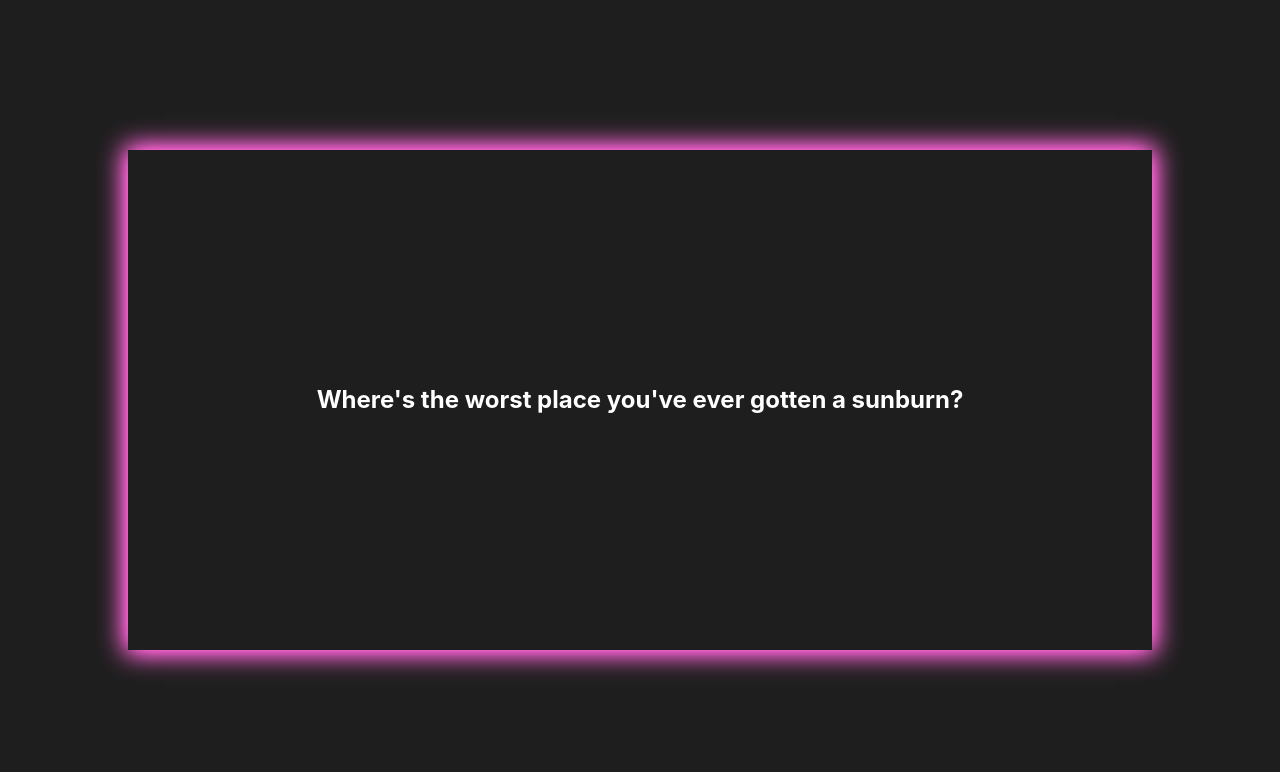
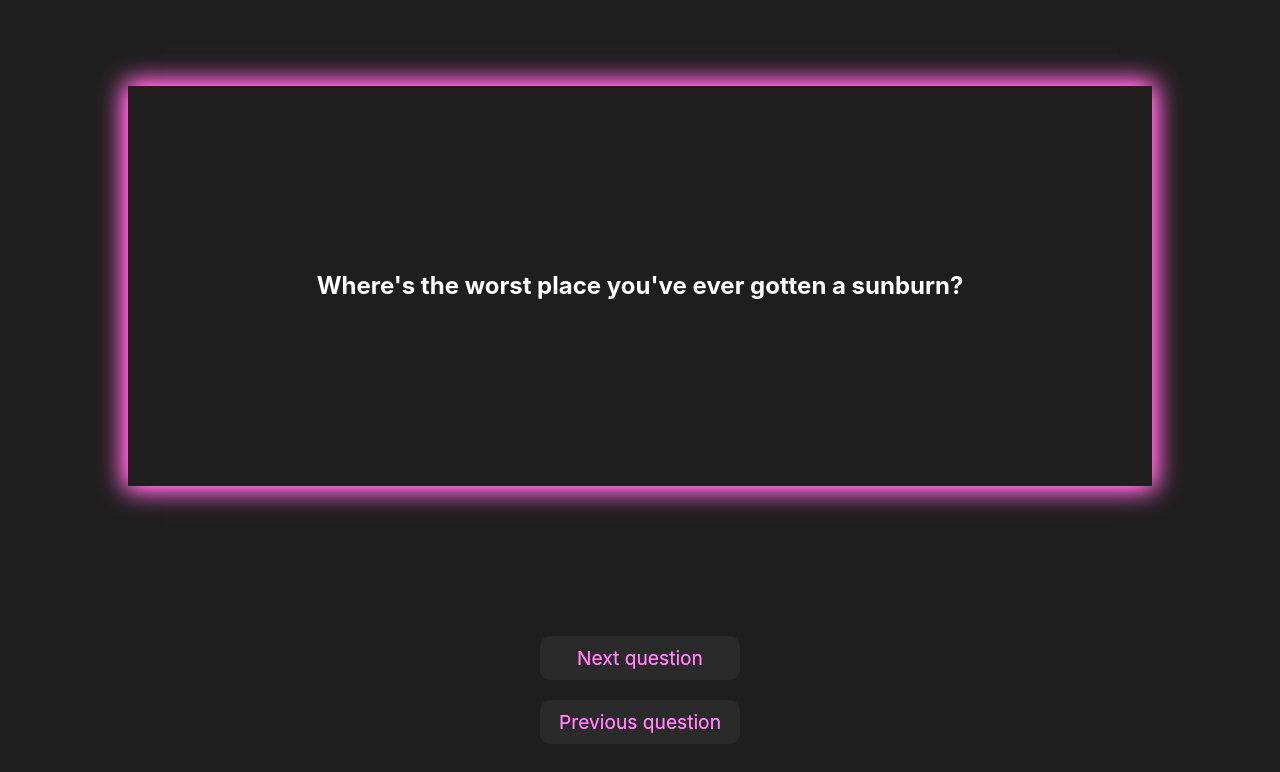
Before and after one commit to ShinScripts/questions, a React (Vite) app: page / in a window 1280 px wide. Shown: the top 772 px of the page. Built offline with nearby package versions, Linux system fonts and the light colour scheme.

Commit message:
added buttons

```diff
--- a/src/App.css
+++ b/src/App.css
@@ -25,18 +25,18 @@
 	animation: rainbow 15s linear infinite;
 }
 
-section {
+#con {
+	height: 60vh;
 	display: flex;
 	justify-content: center;
 	align-items: center;
-	flex-direction: column;
 }
 
 #question-viewer {
 	overflow: hidden;
 	width: 80vw;
 	min-width: 300px;
-	height: 500px;
+	height: 400px;
 	box-shadow: cyan 0px 0px 25px 3px;
 }
 
@@ -57,6 +57,24 @@ section {
 	align-items: center;
 	width: 70vw;
 	min-width: 300px;
-	height: 500px;
+	height: 400px;
 	line-height: 50px;
 }
+
+#button-container {
+	display: flex;
+	align-items: center;
+	flex-direction: column;
+	font-size: 1.2rem;
+	margin-top: 100px;
+}
+
+.button {
+	width: 180px;
+	margin: 10px;
+	padding: 10px;
+	color: cyan;
+	background-color: #2a2a2a;
+	border-radius: 10px;
+	cursor: pointer;
+}
--- a/src/App.tsx
+++ b/src/App.tsx
@@ -1,30 +1,45 @@
-import { useState, useEffect } from 'react';
+import { useState, useEffect, useRef } from 'react';
 import Question from './components/Question';
 import questions from './questions.json';
 import './App.css';
 
 const getRandomQuestion = () => {
 	const question = questions[Math.floor(Math.random() * questions.length)];
-	return `${question.slice(0, 1).toUpperCase()}${question.slice(1, question.length)}` as never;
+	return `${question.slice(0, 1).toUpperCase()}${question.slice(1)}`;
 };
 
 export default function App() {
 	const [questionArray, setQuestionArray] = useState([getRandomQuestion()]);
-	const [count, setCount] = useState(1);
+	const count = useRef(0);
 
 	useEffect(() => {
-		document.body.addEventListener('click', moveUp);
-		return () => document.body.removeEventListener('click', moveUp);
+		document.getElementById('nButton')!.addEventListener('click', moveUp);
+		document.getElementById('pButton')!.addEventListener('click', moveDown);
+
+		return () => {
+			document.getElementById('nButton')!.removeEventListener('click', moveUp);
+			document.getElementById('pButton')!.removeEventListener('click', moveDown);
+		};
 	});
 
 	const moveUp = () => {
+		if (count.current + 1 === document.getElementById('question-wrapper')!.children.length)
 			setQuestionArray((prev) => [...prev, getRandomQuestion()]);
-		setCount((prev) => prev + 1);
-		(document.querySelector('#question-wrapper') as any).style.bottom = `${500 * count}px`;
+
+		count.current = count.current + 1;
+		document.getElementById('question-wrapper')!.style.bottom = `${400 * count.current}px`;
+	};
+
+	const moveDown = () => {
+		if (count.current === 0) return;
+
+		count.current = count.current - 1;
+		document.getElementById('question-wrapper')!.style.bottom = `${400 * count.current}px`;
 	};
 
 	return (
 		<section>
+			<div id='con'>
 				<div id='question-viewer'>
 					<div id='question-wrapper'>
 						{questionArray.map((q) => (
@@ -32,6 +47,16 @@ export default function App() {
 						))}
 					</div>
 				</div>
+			</div>
+
+			<div id='button-container'>
+				<a id='nButton' className='button'>
+					Next question
+				</a>
+				<a id='pButton' className='button'>
+					Previous question
+				</a>
+			</div>
 		</section>
 	);
 }
```
Lines whose indentation alone changed are shown as unchanged.
